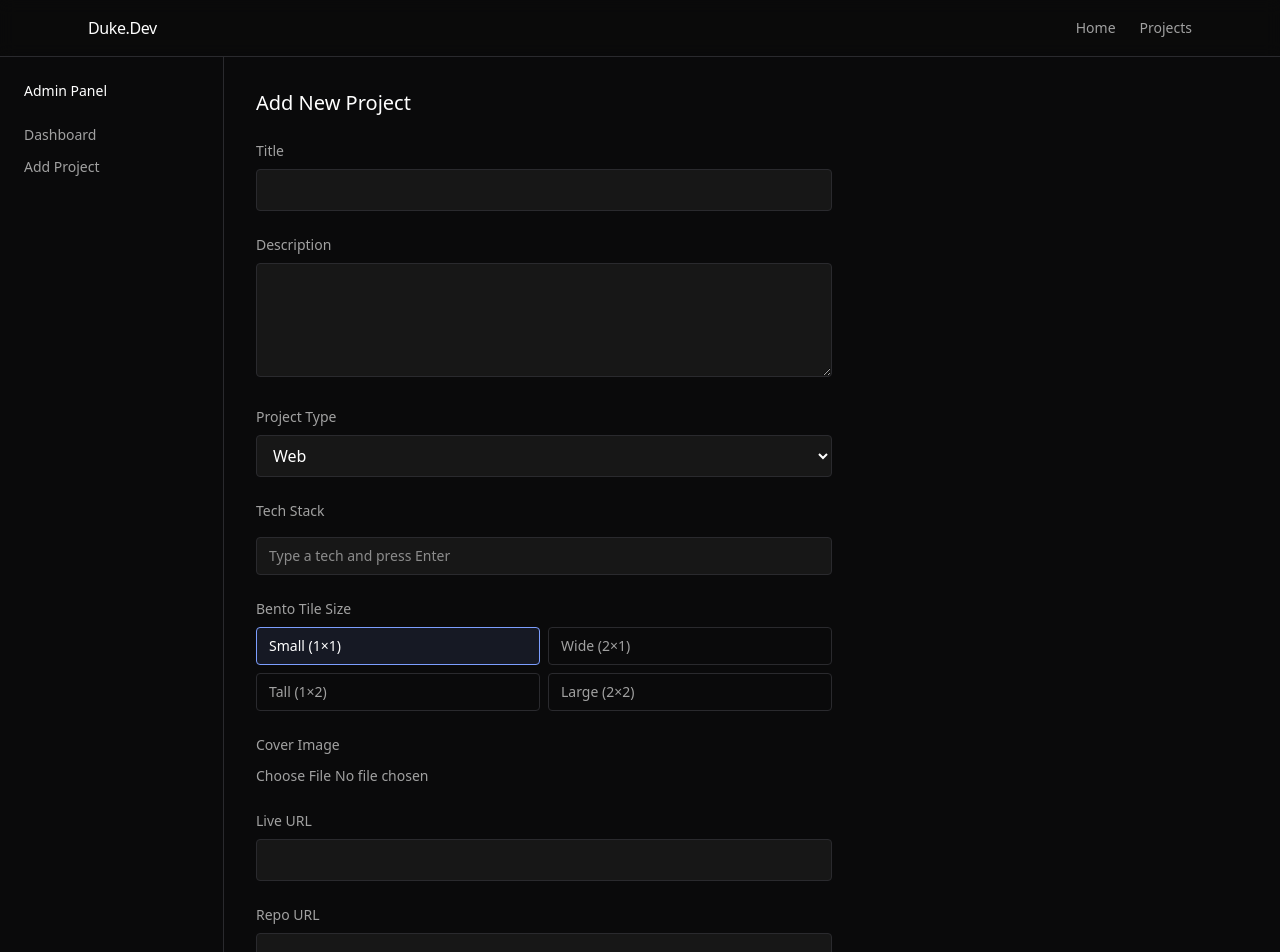
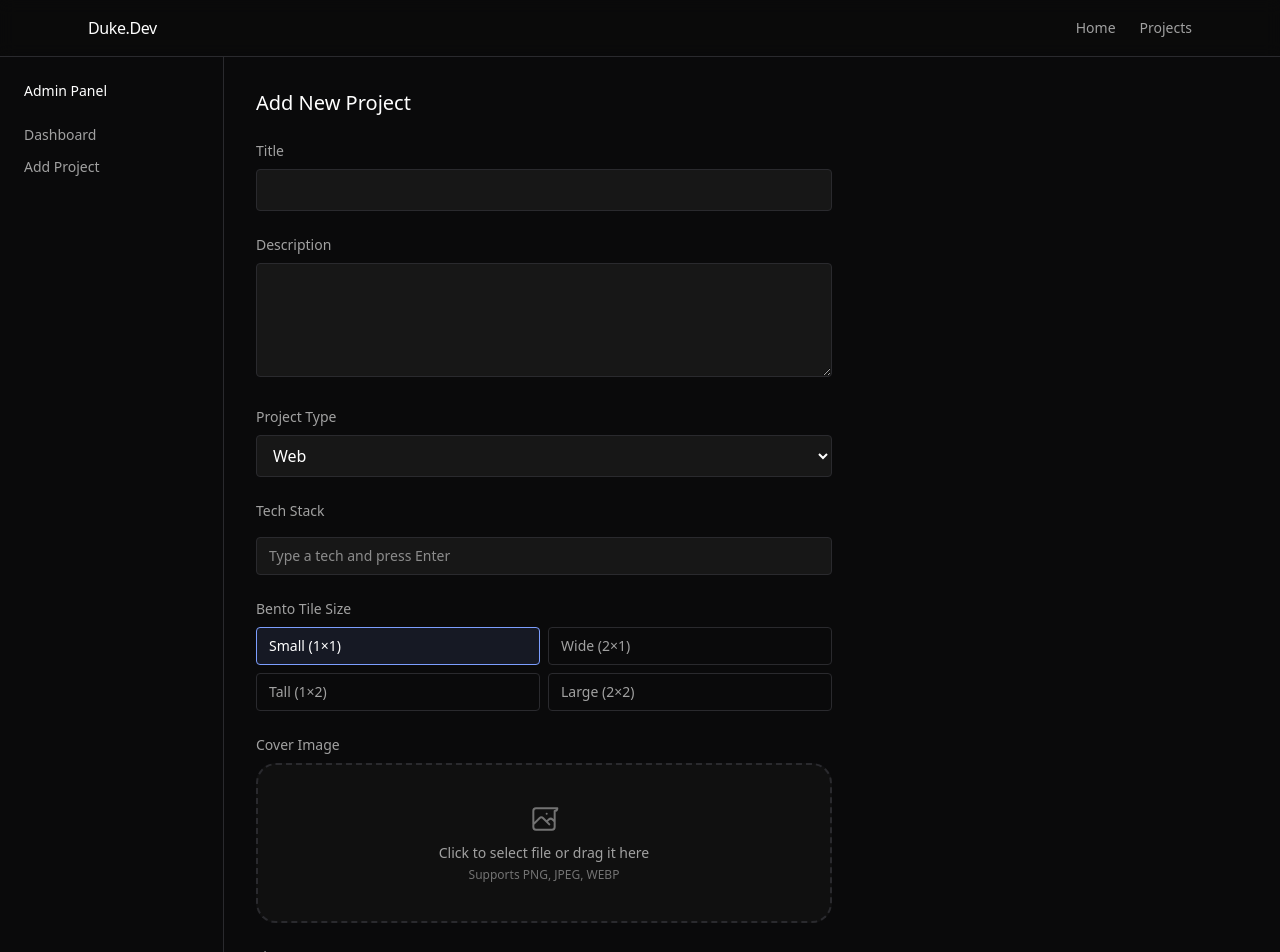
Before and after one commit to Chebashchan/Project-Portfolio, a Next.js app: page /admin/projects/new in a window 1280 px wide. Shown: the top 952 px of the page. Built offline with nearby package versions, Linux system fonts and the light colour scheme.

Commit message:
upgraded image uploader to drag box

```diff
--- a/components/admin/ImageUploader.jsx
+++ b/components/admin/ImageUploader.jsx
@@ -1,6 +1,6 @@
 'use client'
 
-import { useState } from 'react'
+import { useState, useRef } from 'react'
 import Image from 'next/image'
 import { uploadCoverImage } from '../../lib/utils/uploadImage'
 
@@ -8,9 +8,10 @@ export default function ImageUploader({ slug, initialUrl = '', onUploaded }) {
   const [preview, setPreview] = useState(initialUrl)
   const [uploading, setUploading] = useState(false)
   const [error, setError] = useState(null)
+  const [isDragActive, setIsDragActive] = useState(false)
+  const fileInputRef = useRef(null)
 
-  async function handleFileChange(e) {
-    const file = e.target.files?.[0]
+  async function processFile(file) {
     if (!file) return
 
     if (!slug) {
@@ -34,26 +35,87 @@ export default function ImageUploader({ slug, initialUrl = '', onUploaded }) {
     setUploading(false)
   }
 
+  function handleFileChange(e) {
+    const file = e.target.files?.[0]
+    processFile(file)
+  }
+
+  function handleDragOver(e) {
+    e.preventDefault()
+    setIsDragActive(true)
+  }
+
+  function handleDragLeave() {
+    setIsDragActive(false)
+  }
+
+  function handleDrop(e) {
+    e.preventDefault()
+    setIsDragActive(false)
+    const file = e.dataTransfer.files?.[0]
+    processFile(file)
+  }
+
+  function handleBoxClick() {
+    fileInputRef.current?.click()
+  }
+
   return (
     <div>
       <label className="block text-sm text-neutral-400 mb-2">Cover Image</label>
 
-      {preview && (
-        <div className="relative w-full h-40 rounded-bento overflow-hidden mb-3 border border-base-border">
-          <Image src={preview} alt="Cover preview" fill className="object-cover" />
-        </div>
-      )}
-
+      {/* Hidden native input picker */}
       <input
         type="file"
+        ref={fileInputRef}
         accept="image/png, image/jpeg, image/webp"
         onChange={handleFileChange}
         disabled={uploading}
-        className="text-sm text-neutral-400"
+        className="hidden"
       />
 
-      {uploading && <p className="text-xs text-neutral-500 mt-1">Uploading...</p>}
-      {error && <p className="text-xs text-red-400 mt-1">{error}</p>}
+      {/* Clickable Drag & Drop Zone */}
+      <div
+        onClick={handleBoxClick}
+        onDragOver={handleDragOver}
+        onDragLeave={handleDragLeave}
+        onDrop={handleDrop}
+        className={`w-full min-h-[160px] flex flex-col items-center justify-center border-2 border-dashed rounded-bento cursor-pointer p-4 transition-all duration-200 bg-neutral-900/50 ${
+          isDragActive
+            ? 'border-accent bg-accent/5 text-white scale-[0.99]'
+            : 'border-base-border text-neutral-400 hover:border-neutral-500 hover:text-white'
+        }`}
+      >
+        {preview ? (
+          <div className="relative w-full h-32 rounded-lg overflow-hidden border border-base-border">
+            <Image src={preview} alt="Cover preview" fill className="object-cover" />
+            <div className="absolute inset-0 bg-black/40 opacity-0 hover:opacity-100 flex items-center justify-center transition-opacity">
+              <p className="text-xs text-white font-medium">Click box to change image</p>
+            </div>
+          </div>
+        ) : (
+          <div className="text-center pointer-events-none">
+            <svg
+              className="mx-auto h-8 w-8 text-neutral-500 mb-2"
+              fill="none"
+              stroke="currentColor"
+              viewBox="0 0 24 24"
+            >
+              <path
+                strokeLinecap="round"
+                strokeLinejoin="round"
+                strokeWidth="1.5"
+                d="M4 16l4.586-4.586a2 2 0 012.828 0L16 16m-2-2l1.586-1.586a2 2 0 012.828 0L20 14m-6-6h.01M6 20h12a2 2 0 002-2V6a2 2 0 002-2H6a2 2 0 00-2 2v12a2 2 0 002 2z"
+              />
+            </svg>
+            <p className="text-sm font-medium">Click to select file or drag it here</p>
+            <p className="text-xs text-neutral-500 mt-1">Supports PNG, JPEG, WEBP</p>
+          </div>
+        )}
+      </div>
+
+      {uploading && <p className="text-xs text-neutral-500 mt-2 animate-pulse">Uploading asset to cloud storage...</p>}
+      {error && <p className="text-xs text-red-400 mt-2">{error}</p>}
     </div>
   )
 }
```
